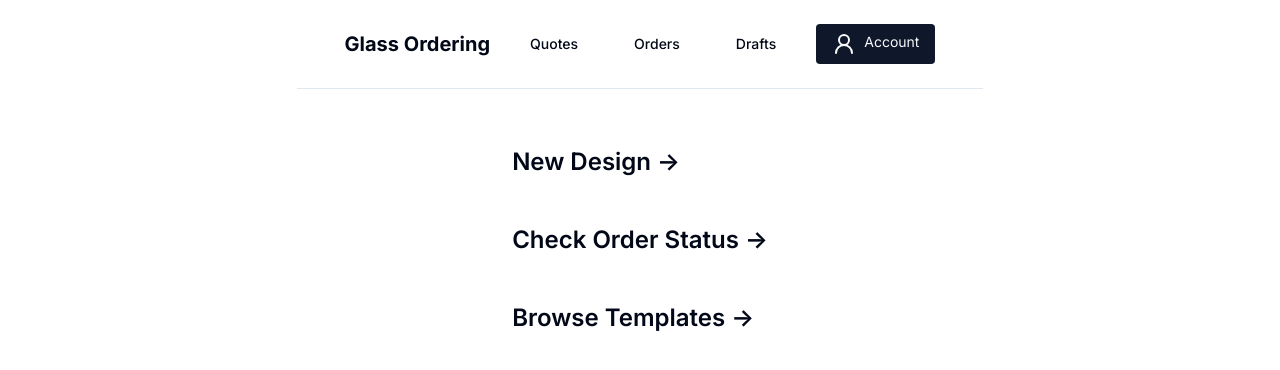
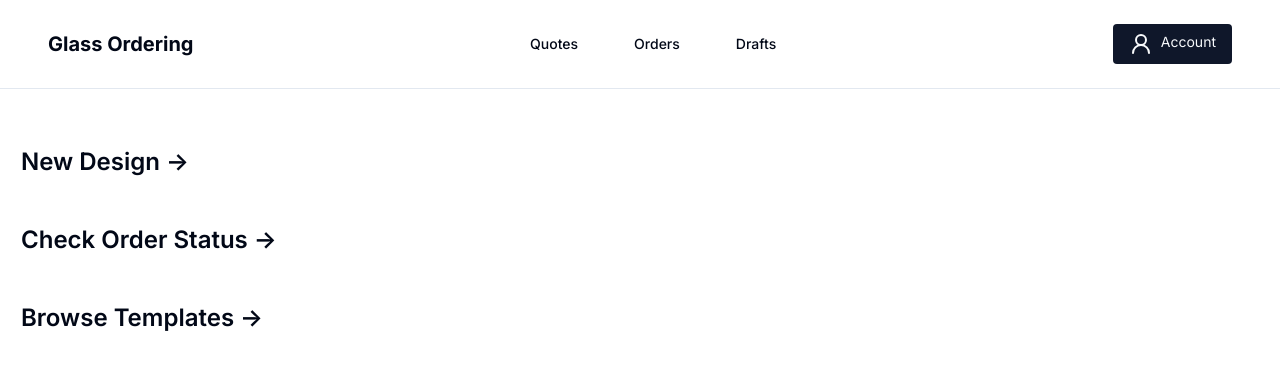
Before and after one commit to NhicFlores/orders-ui, a Next.js app: page / in a window 1280 px wide. Shown: the top 370 px of the page. Built offline with nearby package versions, Linux system fonts and the light colour scheme; a web font is replaced by a local one.

Commit message:
Set main page.tsx to not be locked to center

```diff
--- a/app/page.tsx
+++ b/app/page.tsx
@@ -5,7 +5,8 @@
 //home page for app
 export default function Home() {
   return (
-    <main className="flex flex-col place-items-center h-screen">
+    //Set main screen layout to not be locked to center page --tdh 4/26/24
+    <main className="flex flex-col h-screen">
       <div>
         <Header />
       </div>
```
